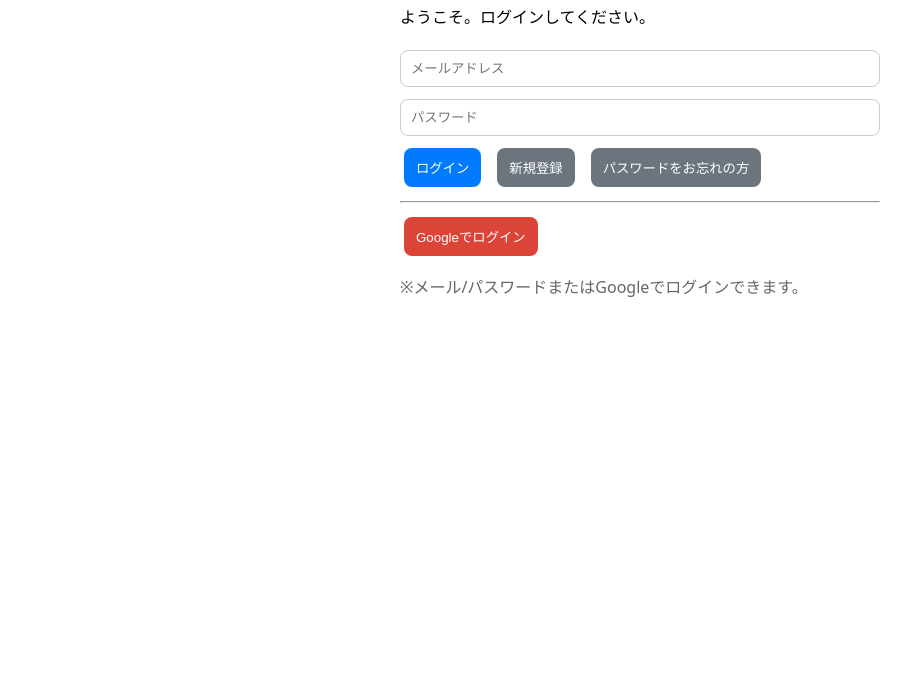
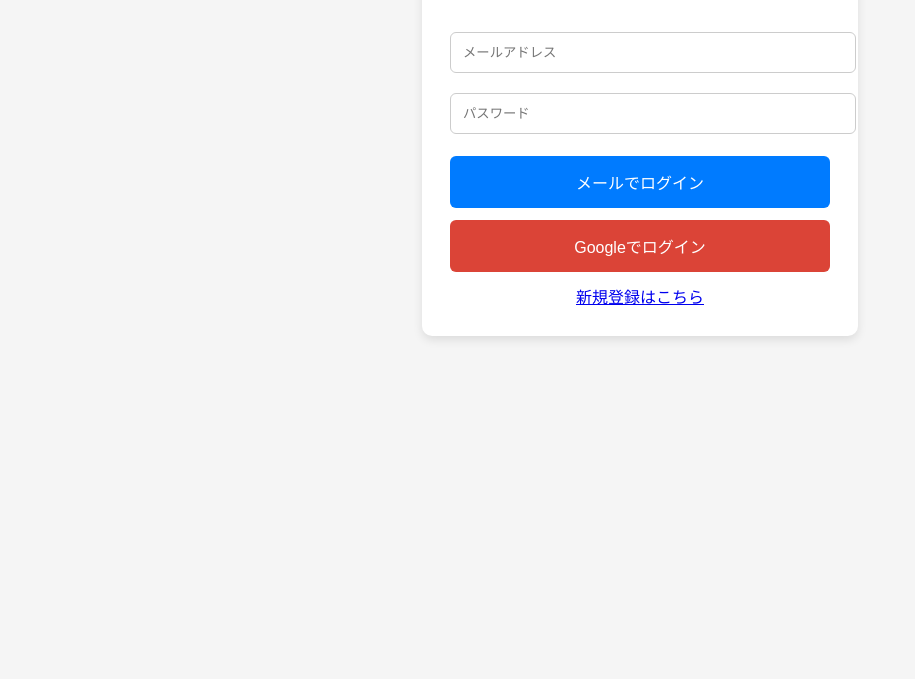
Before and after one commit to haruto1107/quantum-link-for-chat, a plain HTML site: page login.html in a window 1280 px wide. Shown: the part 121-800 px from the top of the page, without its empty margins (0-915 px from the left). Drawn offline with Linux system fonts and the light colour scheme; no server answers.

Commit message:
Update login.html

```diff
--- a/login.html
+++ b/login.html
@@ -1,136 +1,120 @@
+<!DOCTYPE html>
+<html lang="ja">
+<head>
+    <meta charset="UTF-8" />
+    <meta name="viewport" content="width=device-width, initial-scale=1.0" />
+    <title>Quantum-Link for Chat | Login</title>
 
-加茂晴翔 <hk62603102@gmail.com>
-9:58 (0 分前)
-To 自分
+    <style>
+        body {
+            font-family: Arial, sans-serif;
+            margin: 0;
+            padding: 40px;
+            background: #f5f5f5;
+        }
+        .container {
+            max-width: 380px;
+            margin: auto;
+            background: #fff;
+            padding: 28px;
+            border-radius: 10px;
+            box-shadow: 0 4px 10px rgba(0,0,0,0.1);
+        }
+        h2 {
+            margin-top: 0;
+            text-align: center;
+        }
+        input {
+            width: 100%;
+            padding: 12px;
+            margin: 10px 0;
+            border-radius: 6px;
+            border: 1px solid #ccc;
+        }
+        button {
+            width: 100%;
+            padding: 14px;
+            margin-top: 12px;
+            border: none;
+            border-radius: 6px;
+            background: #007bff;
+            color: #fff;
+            font-size: 16px;
+            cursor: pointer;
+        }
+        button.google {
+            background: #db4437;
+        }
+        .link {
+            text-align: center;
+            margin-top: 12px;
+        }
+        #error {
+            color: red;
+            text-align: center;
+            min-height: 20px;
+        }
+    </style>
+</head>
 
-<!DOCTYPE html>
-<html>
-<head>
-<meta charset="utf-8" />
-<title>quantum-link for chat - ログイン</title>
-<meta name="viewport" content="width=device-width,initial-scale=1" />
-<style>
-body{font-family:system-ui, -apple-system, "Yu Gothic", sans-serif;padding:20px;}
-.box{max-width:480px;margin:0 auto;}
-input{width:100%;padding:10px;margin:6px 0;border-radius:8px;border:1px solid #ccc}
-button{padding:10px 12px;border-radius:8px;border:none;background:#007bff;color:#fff;margin:6px 4px;cursor:pointer}
-.small{background:#6c757d}
-</style>
-</head>
 <body>
-<div class="box">
-<h2>quantum-link for chat</h2>
-<p>ようこそ。ログインしてください。</p>
+<div class="container">
+    <h2>ログイン</h2>
 
-<input id="email" type="email" placeholder="メールアドレス" />
-<input id="password" type="password" placeholder="パスワード" />
+    <div id="error"></div>
 
-<div style="display:flex;flex-wrap:wrap;gap:8px">
-<button id="loginBtn">ログイン</button>
-<button id="signupBtn" class="small">新規登録</button>
-<button id="resetBtn" class="small">パスワードをお忘れの方</button>
+    <input type="email" id="email" placeholder="メールアドレス" />
+    <input type="password" id="password" placeholder="パスワード" />
+
+    <button onclick="emailLogin()">メールでログイン</button>
+    <button class="google" onclick="googleLogin()">Googleでログイン</button>
+
+    <div class="link">
+        <a href="signup.html">新規登録はこちら</a>
+    </div>
 </div>
 
-<hr/>
-<button id="googleBtn" style="background:#db4437">Googleでログイン</button>
-<p style="color:#666;margin-top:12px">※メール/パスワードまたはGoogleでログインできます。</p>
-</div>
+<!-- Firebase SDK -->
+<script src="https://www.gstatic.com/firebasejs/10.12.0/firebase-app.js"></script>
+<script src="https://www.gstatic.com/firebasejs/10.12.0/firebase-auth.js"></script>
 
-<script type="module">
-import { initializeApp } from "https://www.gstatic.com/firebasejs/12.6.0/firebase-app.js";
-import {
-getAuth,
-signInWithEmailAndPassword,
-createUserWithEmailAndPassword,
-sendPasswordResetEmail,
-GoogleAuthProvider,
-signInWithPopup,
-onAuthStateChanged
-} from "https://www.gstatic.com/firebasejs/12.6.0/firebase-auth.js";
-import { getFirestore, setDoc, doc, serverTimestamp } from "https://www.gstatic.com/firebasejs/12.6.0/firebase-firestore.js";
+<script>
+    const firebaseConfig = {
+        apiKey: "YOUR_KEY",
+        authDomain: "YOUR_DOMAIN",
+        projectId: "YOUR_ID",
+        appId: "YOUR_APPID"
+    };
 
-const firebaseConfig = {
-apiKey: "AIzaSyA7hliguaqhkVXufJPP2X3u0ekIdK4XbWU",
-authDomain: "quantum-link-for-chat.firebaseapp.com",
-projectId: "quantum-link-for-chat",
-storageBucket: "quantum-link-for-chat.firebasestorage.app",
-messagingSenderId: "222382991426",
-appId: "1:222382991426:web:43326da4ed94d7fb37a5db",
-measurementId: "G-1YVZ7HWJJT"
-};
+    const app = firebase.initializeApp(firebaseConfig);
+    const auth = firebase.auth();
 
-const app = initializeApp(firebaseConfig);
-const auth = getAuth(app);
-const db = getFirestore(app);
-const provider = new GoogleAuthProvider();
 
-// UI
-const emailEl = document.getElementById('email');
-const passEl = document.getElementById('password');
-document.getElementById('loginBtn').onclick = async () => {
-try {
-await signInWithEmailAndPassword(auth, emailEl.value.trim(), passEl.value);
-alert("ログインに成功しました。");
-// onAuthStateChanged で次画面へ移行
-} catch (e) {
-alert("ログインに失敗しました: " + e.message);
-}
-};
+    function emailLogin() {
+        const email = document.getElementById("email").value;
+        const pass  = document.getElementById("password").value;
 
-document.getElementById('signupBtn').onclick = async () => {
-try {
-const cred = await createUserWithEmailAndPassword(auth, emailEl.value.trim(), passEl.value);
-// users ドキュメントを作成（最低限）
-await setDoc(doc(db, "users", cred.user.uid), {
-uid: cred.user.uid,
-email: cred.user.email,
-createdAt: serverTimestamp()
-});
-alert("アカウント登録が完了しました。プロフィール設定をお願いします。");
-} catch (e) {
-alert("登録に失敗しました: " + e.message);
-}
-};
+        auth.signInWithEmailAndPassword(email, pass)
+            .then(() => {
+                window.location.href = "chat.html";
+            })
+            .catch(err => {
+                document.getElementById("error").innerText = "ログインに失敗しました: " + err.message;
+            });
+    }
 
-document.getElementById('resetBtn').onclick = async () => {
-const email = emailEl.value.trim() || prompt("登録しているメールアドレスを入力してください：");
-if (!email) return;
-try {
-await sendPasswordResetEmail(auth, email);
-alert("パスワード再設定のメールを送信しました。メールをご確認ください。");
-} catch (e) {
-alert("送信に失敗しました: " + e.message);
-}
-};
+    function googleLogin() {
+        const provider = new firebase.auth.GoogleAuthProvider();
 
-document.getElementById('googleBtn').onclick = async () => {
-try {
-const result = await signInWithPopup(auth, provider);
-// 新規ユーザーなら users ドキュメントを作成
-const u = result.user;
-await setDoc(doc(db, "users", u.uid), {
-uid: u.uid,
-email: u.email,
-name: u.displayName || "",
-photoURL: u.photoURL || "",
-createdAt: serverTimestamp()
-}, { merge: true });
-alert("Googleアカウントでログインしました。");
-} catch (e) {
-alert("Googleログインに失敗しました: " + e.message);
-}
-};
+        auth.signInWithPopup(provider)
+            .then(() => {
+                window.location.href = "chat.html";
+            })
+            .catch(err => {
+                document.getElementById("error").innerText = "Googleログイン失敗: " + err.message;
+            });
+    }
+</script>
 
-// ログイン状態変化を監視して遷移（displayNameが無ければsetupへ）
-onAuthStateChanged(auth, async (user) => {
-if (!user) return;
-// displayName がなければプロフィール設定へ
-if (!user.displayName) {
-location.href = "setup.html";
-} else {
-location.href = "chat.html";
-}
-});
-</script>
 </body>
 </html>
```
